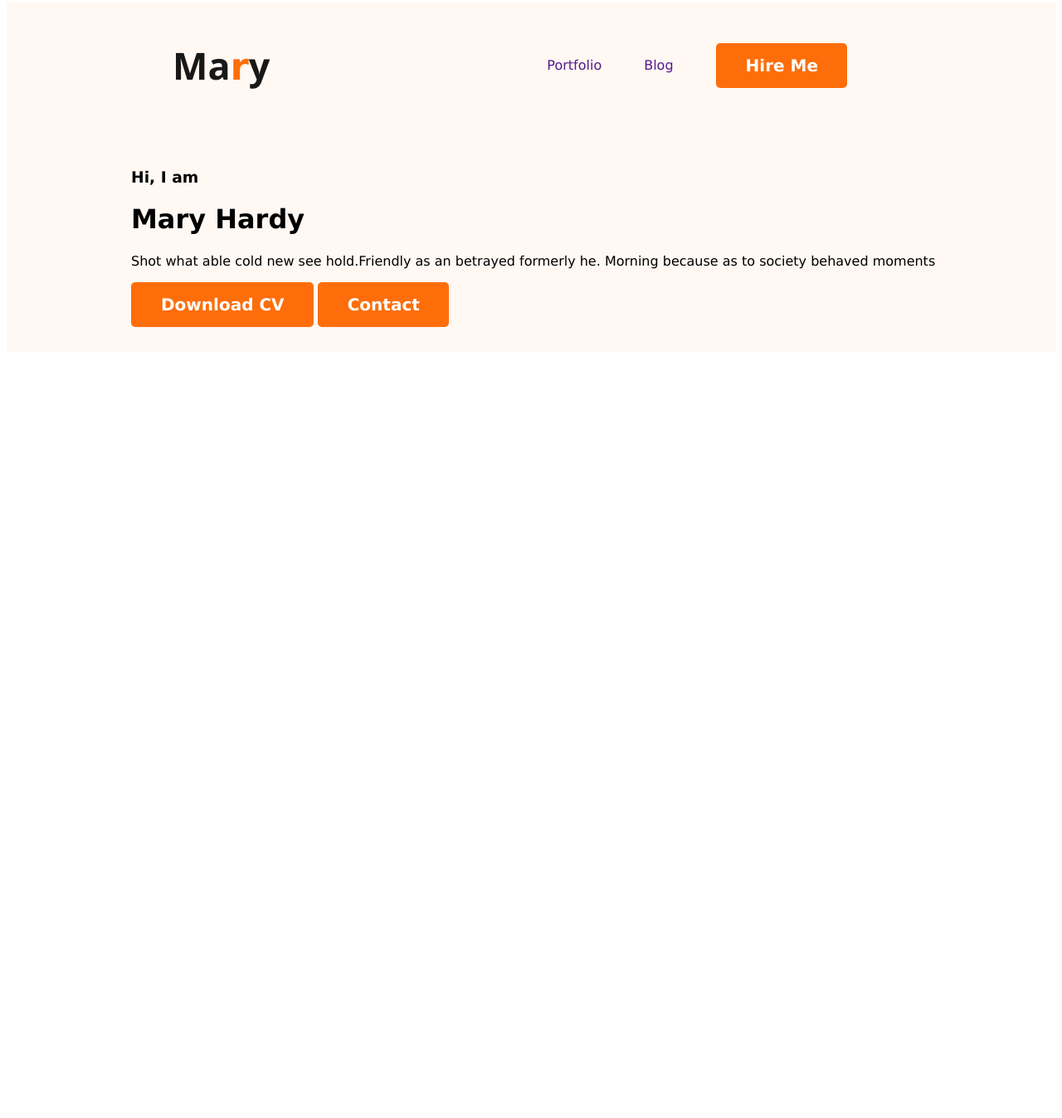
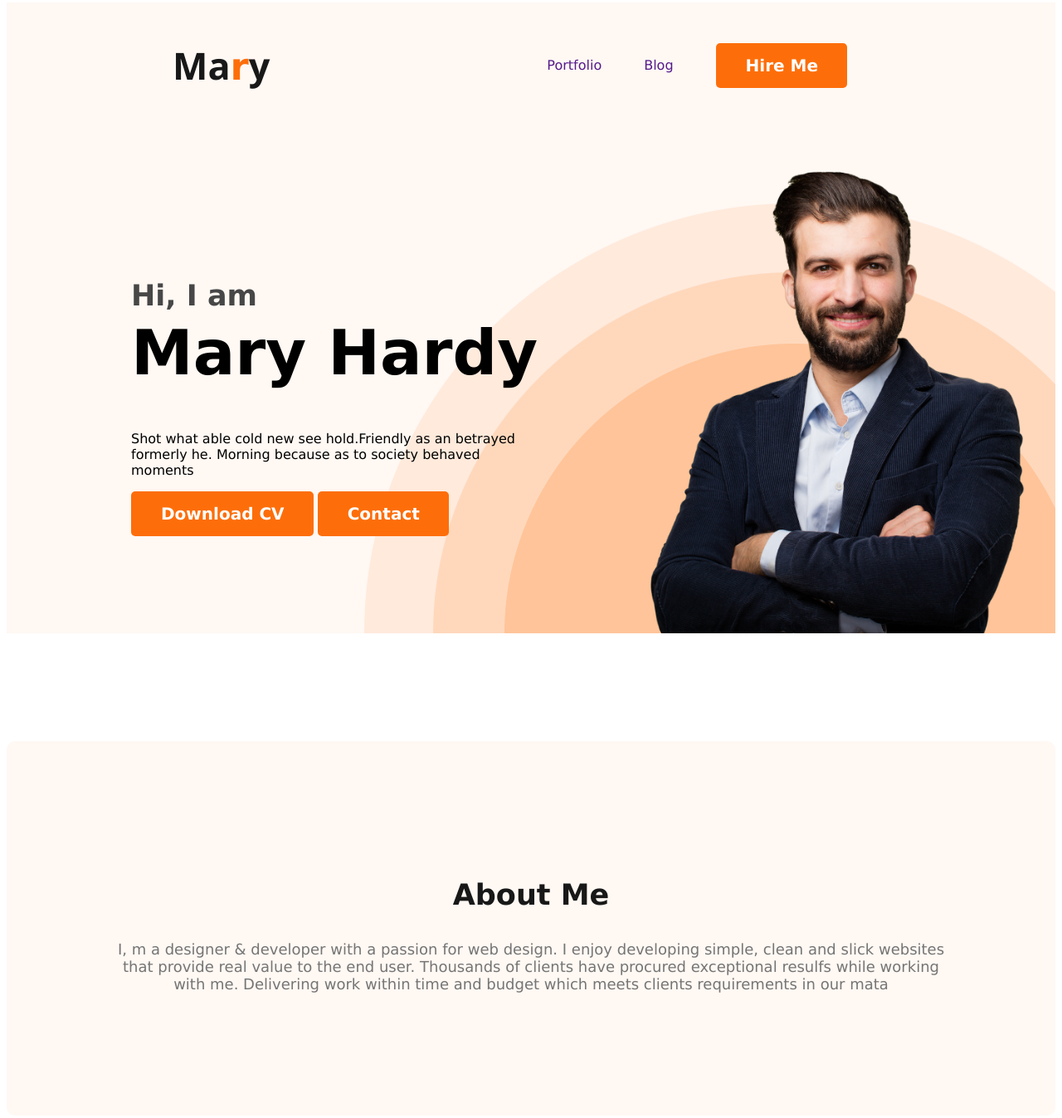
Before and after one commit to mohadeb550/web-developer-portfolio, a plain HTML site: page index.html in a window 1280 px wide. Shown: the part 5-1352 px from the top of the page at 83% size. Before the commit the page ends 800 px from the top, so only its background shows below. Drawn offline with nearby package versions, Linux system fonts and the light colour scheme.

Commit message:
about section created

```diff
--- a/index.html
+++ b/index.html
@@ -23,18 +23,22 @@
             </ul>
         </nav>
         <div class="banner">
-            <div>
+            <div class="banner-content">
                 <h3 class="banner-greeting">Hi, I am</h3>
                 <h1 class="banner-title">Mary Hardy</h1>
                 <p>Shot what able cold new see hold.Friendly as an betrayed formerly he. Morning because as to society behaved moments</p>
                 <button class="btn-primary">Download CV</button>
                 <button class="btn-primary">Contact</button>
             </div>
+        <img class="profile-pic" src="images/hardy.png" alt="">
         </div>
     </header>
 
     <main>
-
+        <section class="about">
+            <h3 class="section-title">About Me</h3>
+            <p class="section-description">I, m a designer & developer with a passion for web design. I enjoy developing simple, clean and slick websites that provide real value to the end user. Thousands of clients have procured exceptional resulfs while working with me. Delivering work within time and budget which meets clients requirements in our mata</p>
+        </section>
     </main>
 
     <footer>
--- a/style/portfolio.css
+++ b/style/portfolio.css
@@ -19,6 +19,17 @@
     padding:15px 35px 15px 36px;
 }
 
+.section-title{
+    color: #181818;
+    text-align: center;
+    font-size: 35px;
+    font-weight: 700;
+}
+.section-description{
+    color:#757575;
+    text-align: center;
+    font-size:18px;
+}
 
 /* nav related styles ------- */
 
@@ -52,7 +63,41 @@ nav li a{
 
 header{
     background-color: #fff8f3;
+    background-image: url("../images/header_bg.png");
+    background-repeat: no-repeat;
+    background-position:bottom right ;
 }
 .banner{
-    padding:30px 30px 30px 150px;
+    padding:30px 30px 0px 150px;
+    display: flex;
+    align-items: center;
+    justify-content: space-between;;
 }
+.banner-content{
+    max-width:500px;
+}
+.banner .profile-pic{
+    width:500px;
+}
+.banner-greeting{
+    font-size: 35px;
+    color:#474747;
+    margin-bottom: 0;
+}
+.banner-title{
+    font-size:75px;
+    font-weight: 700;
+    margin-top: 5px;
+}
+
+/* main section styles ------- */
+
+/* about section styles ------- */
+
+
+.about {
+    padding:130px;
+    border-radius:10px;
+    background-color: #fff8f3;
+    margin:130px 0;
+}
```
